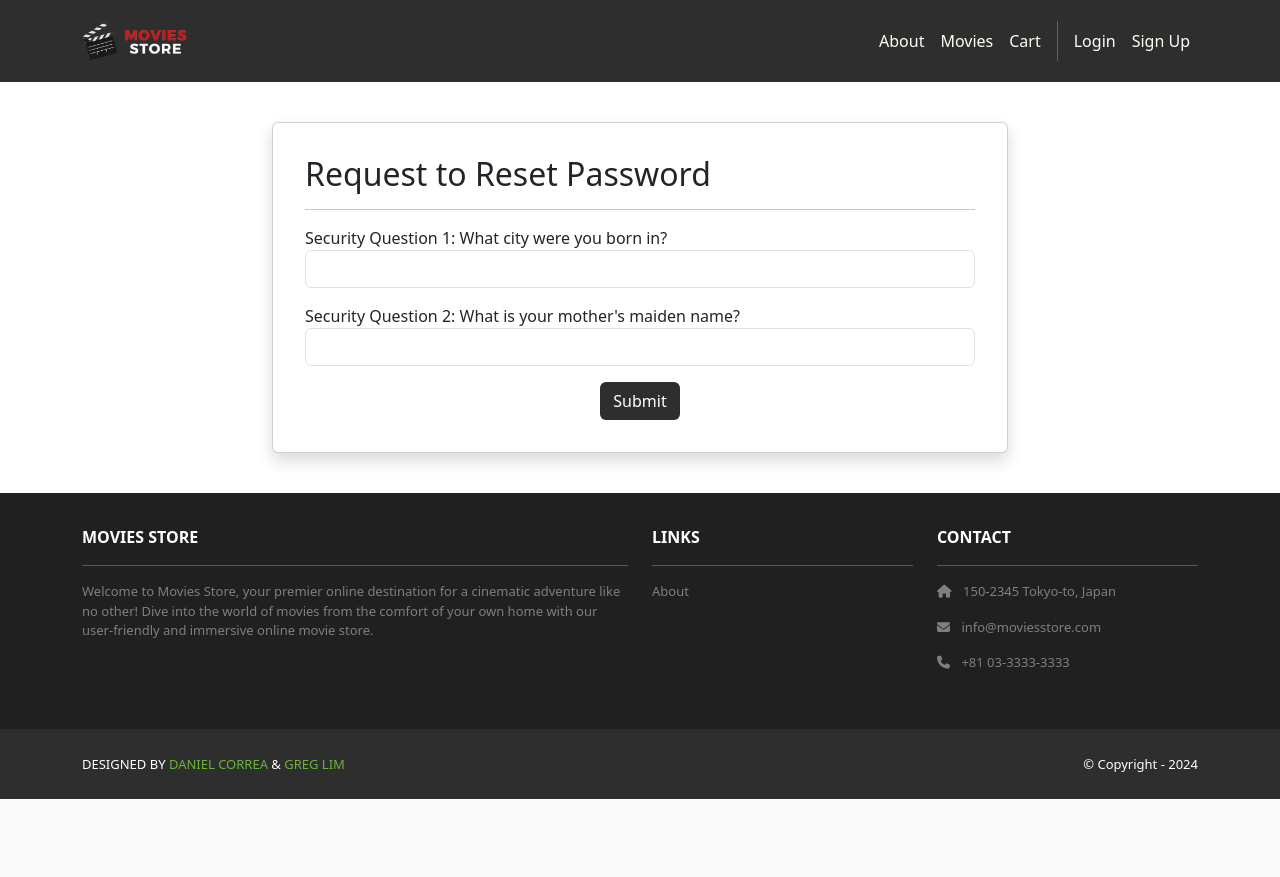
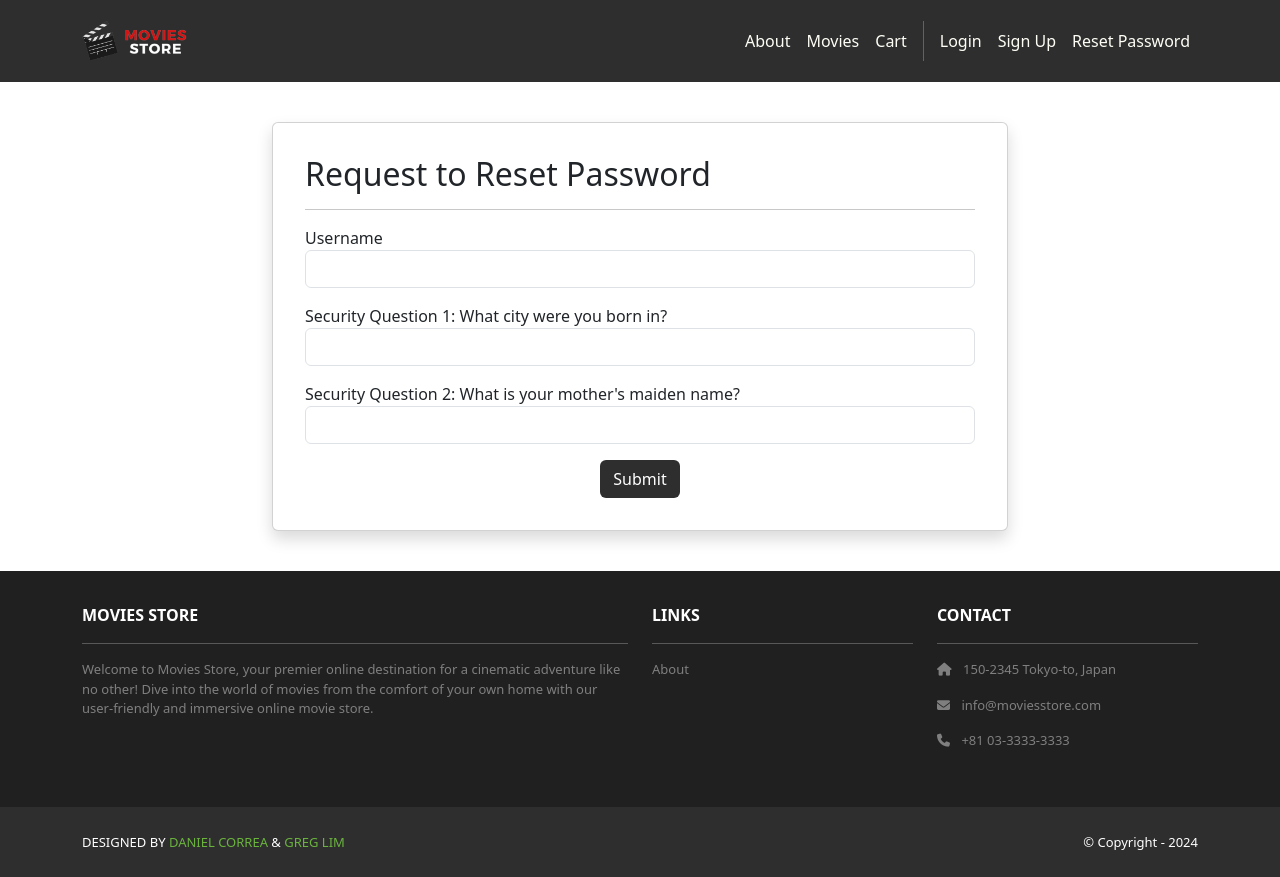
Before and after one commit to nimrathk/GT-Movies-Store, a Django app: page /accounts/request_reset/ in a window 1280 px wide. Before the commit the page ends 799 px from the top, so only its background shows below. Run offline with Django 5.2, Linux system fonts and the light colour scheme; some libraries are stand-ins or nearby versions.

Commit message:
Security question issue 10:57

```diff
--- a/moviesstore/accounts/forms.py
+++ b/moviesstore/accounts/forms.py
@@ -3,6 +3,7 @@ from django.contrib.auth.forms import UserCreationForm
 from django.forms.utils import ErrorList
 from django.utils.safestring import mark_safe
 from django.contrib.auth.models import User
+from .models import SecurityQuestions
 
 class CustomErrorList(ErrorList):
     def __str__(self):
@@ -44,6 +45,5 @@ class CustomUserCreationForm(UserCreationForm):
                 user=user,
                 security_answer1=self.cleaned_data['security_answer1'],
                 security_answer2=self.cleaned_data['security_answer2'],
-
             )
         return user
--- a/moviesstore/accounts/templates/accounts/request_reset.html
+++ b/moviesstore/accounts/templates/accounts/request_reset.html
@@ -23,17 +23,24 @@
               <form method="POST">
                 {% csrf_token %}
                 <p>
-                  <label for="security_question1">Security Question 1: What city were you born in?</label>
-                  <input id="security_question1" type="text"
-                         name="security_question1" required
-                         autocomplete="security-question1-answer"
+                  <label for="username">Username</label>
+                  <input id="username" type="text"
+                         name="username" required
+                         autocomplete="username"
                          class="form-control">
                 </p>
                 <p>
-                  <label for="security_question2">Security Question 2: What is your mother's maiden name?</label>
-                  <input id="security_question2" type="text"
-                         name="security_question2" required
-                         autocomplete="security_question2-answer"
+                  <label for="security_answer1">Security Question 1: What city were you born in?</label>
+                  <input id="security_answer1" type="text"
+                         name="security_answer1" required
+                         autocomplete="security_answer1"
+                         class="form-control">
+                </p>
+                <p>
+                  <label for="security_answer2">Security Question 2: What is your mother's maiden name?</label>
+                  <input id="security_answer2" type="text"
+                         name="security_answer2" required
+                         autocomplete="security_answer2"
                          class="form-control">
                 </p>
                 <div class="text-center">
--- a/moviesstore/accounts/views.py
+++ b/moviesstore/accounts/views.py
@@ -8,6 +8,7 @@ from .forms import CustomUserCreationForm, CustomErrorList
 from django.shortcuts import redirect
 from django.contrib.auth.decorators import login_required
 from django.contrib.auth.models import User
+from .models import SecurityQuestions
 
 @login_required
 def logout(request):
@@ -59,29 +60,33 @@ def orders(request):
         {'template_data': template_data})
 
 def request_reset(request):
-    template_data = {'title': 'Reset Password'}
+    template_data = {}
+    template_data['title'] = 'Request Reset'
     if request.method == 'GET':
         return render(request, 'accounts/request_reset.html',
-                      {'template_data': template_data})
+               {'template_data': template_data})
     elif request.method == 'POST':
-        username = request.POST.get('username')
-        answer1 = request.POST['security1']
-        answer2 = request.POST['security2']
-    try:
-        user = User.objects.get(username=username)
-        correct_answers = SecurityQuestions.objects.get(user=user)
-        if check_password(answer1, correct_answers.answer1) and check_password(answer2, correct_answers.answer2):
-            token = default_token_generator.make_token(user)
-            return redirect('accounts:password_reset', username=username, token=token)
+        user = authenticate(
+            request,
+            username=request.POST['username'],
+            security_answer1=request.POST['security_answer1'],
+            security_answer2=request.POST['security_answer2']
+        )
+        if user is None:
+            template_data['error'] = 'The username or answers to security questions are incorrect.'
+            return render(request, 'accounts/request_reset.html',
+                {'template_data': template_data})
         else:
-            template_data['error'] = 'At least one of the answers is incorrect.'
-            return render(request, 'accounts/request_reset.html',{'template_data': template_data})
-    except User.DoesNotExist:
-        template_data['error'] = 'This user does not exist.'
-        return render(request, 'accounts/request_reset.html', {'template_data': template_data})
+            auth_login(request, user)
+            return redirect('accounts.password_reset')
+
 
 def password_reset(request, username, token):
-    template_data = {'title': 'Set New Password'}
+    template_data = {}
+    template_data['title'] = 'Password Reset'
+    if request.method == 'GET':
+        return render(request, 'accounts/password_reset.html',
+                      {'template_data': template_data})
     try:
         user = get_user_model().objects.get(username=username)
         if default_token_generator.check_token(user, token):
@@ -89,7 +94,7 @@ def password_reset(request, username, token):
                 form = SetPasswordForm(user, request.POST)
                 if form.is_valid():
                     form.save()
-                    return redirect('accounts:login')
+                    return redirect('accounts/login.html')
             else:
                 form = SetPasswordForm(user)
             return render(request, 'accounts/password_reset.html', {'template_data': template_data, 'form': form})
--- a/moviesstore/moviesstore/templates/base.html
+++ b/moviesstore/moviesstore/templates/base.html
@@ -34,6 +34,7 @@
             {% else %}
             <a class="nav-link" href="{% url 'accounts.login' %}">Login</a>
             <a class="nav-link" href="{% url 'accounts.signup' %}">Sign Up</a>
+            <a class="nav-link" href="{% url 'accounts.request_reset' %}">Reset Password</a>
             {% endif %}
           </div>
         </div>
```
Also changed, not shown: moviesstore/accounts/templates/accounts/login.html (+2 -6 lines), moviesstore/db.sqlite3.
